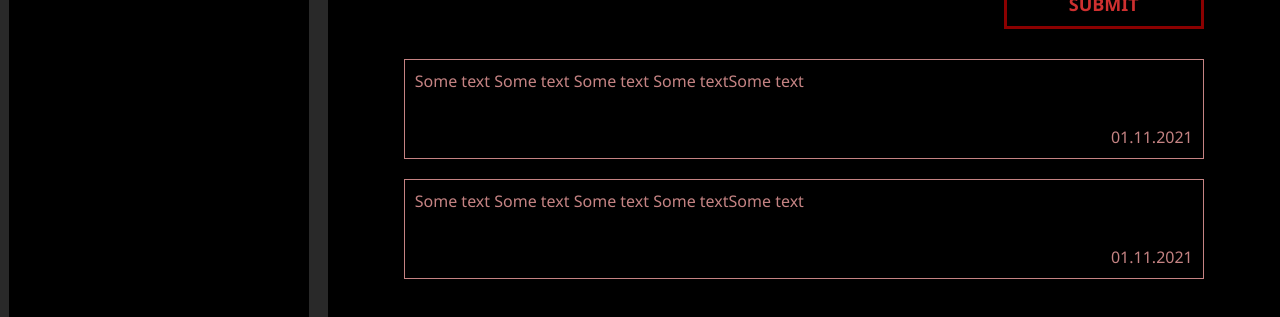
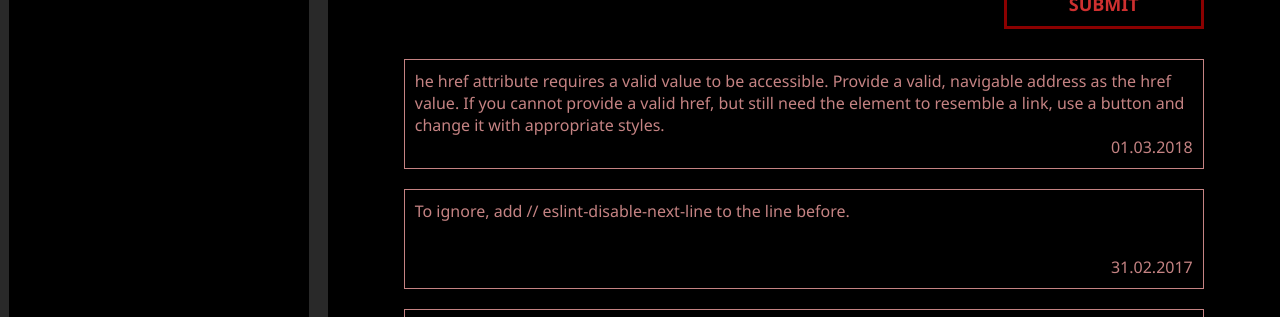
Before and after one commit to Shpet/social-network-on-react, a React (Create React App) app: page / in a window 1280 px wide. Shown: the part 635-952 px from the top of the page. Built offline with nearby package versions, Linux system fonts and the light colour scheme.

Commit message:
added props for posts

```diff
--- a/src/components/Profile/MyPosts/MyPosts.jsx
+++ b/src/components/Profile/MyPosts/MyPosts.jsx
@@ -12,8 +12,11 @@ const MyPosts = () => {
                 </form>
             </div>
             <div className={mod['old-posts']}>
-                <Post />
-                <Post />
+                <Post mess="he href attribute requires a valid value to be accessible. Provide a valid, navigable address as the href value.
+                If you cannot provide a valid href, but still need the element to resemble a link, use a button and change it with appropriate styles."
+                    date="01.03.2018" />
+                <Post mess="To ignore, add // eslint-disable-next-line to the line before." date="31.02.2017" />
+                <Post mess="First post" date="01.01.2016" />
             </div>
         </div>
     )
--- a/src/components/Profile/MyPosts/Post/Post.jsx
+++ b/src/components/Profile/MyPosts/Post/Post.jsx
@@ -1,10 +1,10 @@
 import mod from './Post.module.css';
 
-const Post = () => {
+const Post = (props) => {
     return (
         <div className={mod['posts__post']}>
-            <p>Some text Some text Some text Some textSome text</p>
-            <p>01.11.2021</p>
+            <p>{props.mess}</p>
+            <p>{props.date}</p>
         </div>
     )
 }
```
